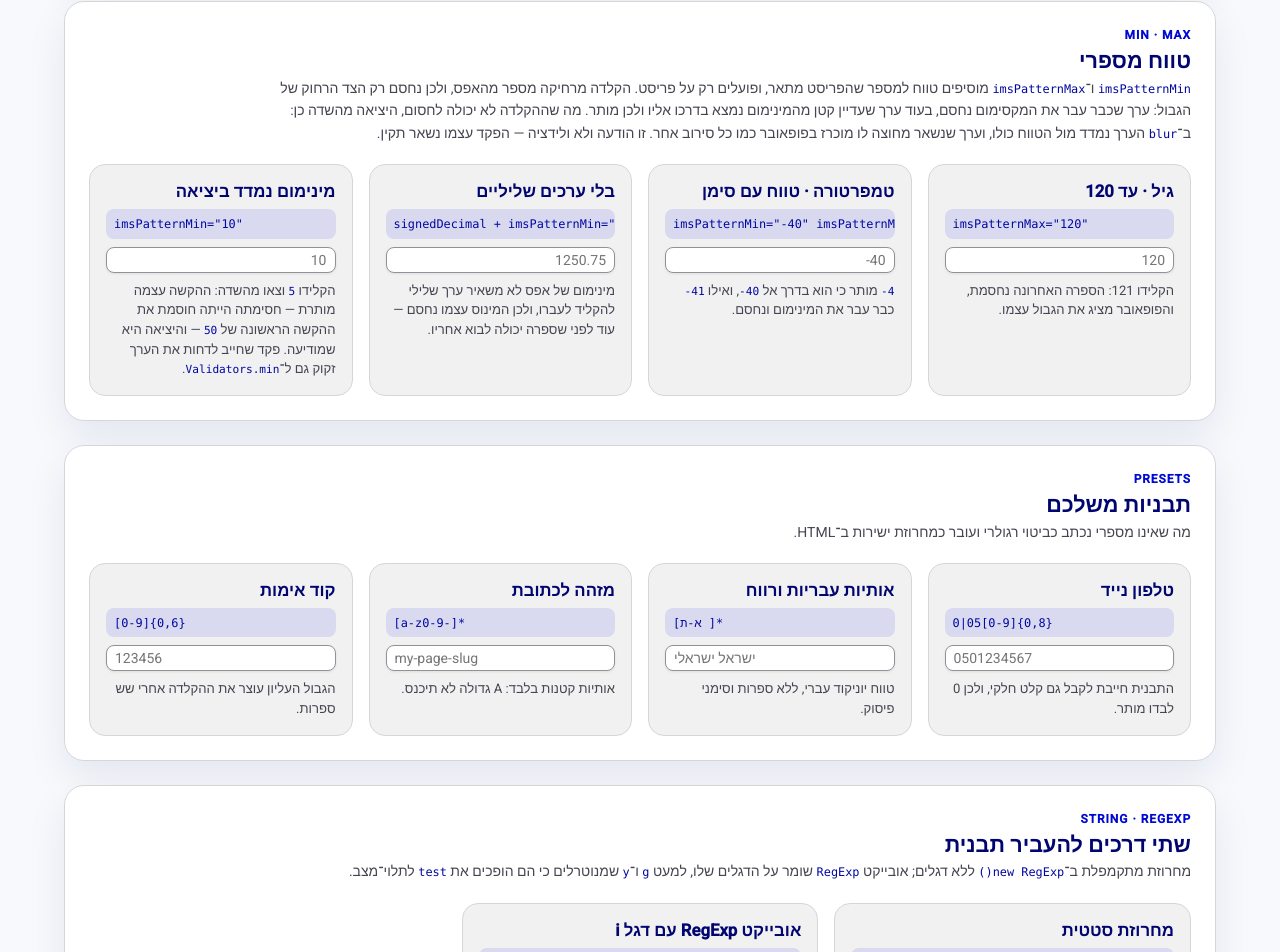
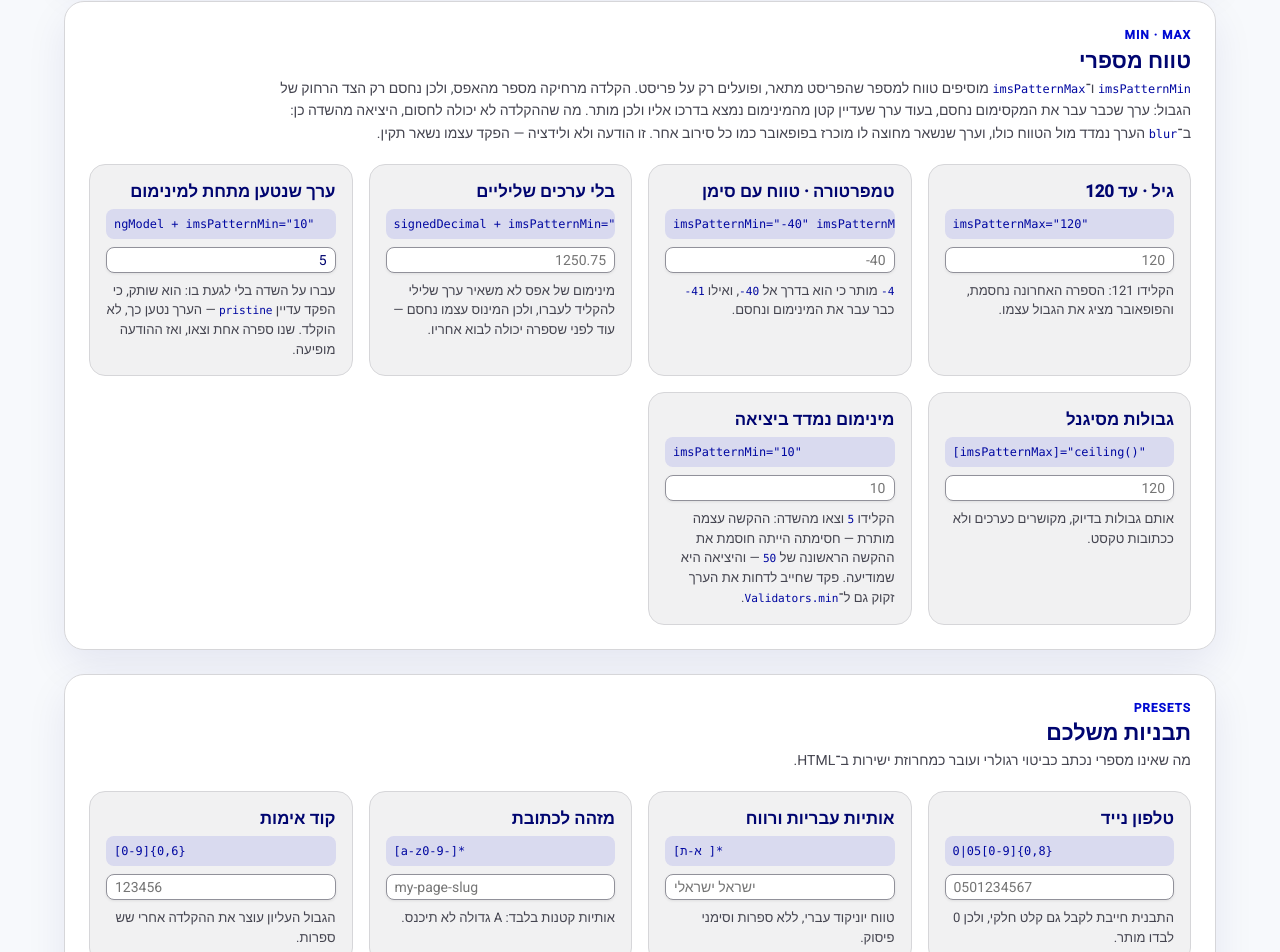
Before and after one commit to Far-Art/features-testing, an Angular app: page /pattern in a window 1280 px wide. Shown: the part 1771-2723 px from the top of the page. Built offline with nearby package versions, Linux system fonts and the light colour scheme.

Commit message:
1.do not pop error on untouched control 2.dix positioning for rtl

```diff
--- a/src/app/components/ims-error-popover/ims-error-popover.directive.ts
+++ b/src/app/components/ims-error-popover/ims-error-popover.directive.ts
@@ -427,7 +427,11 @@ export class ImsErrorPopoverDirective
     /** Attaches or updates the panel in place and synchronizes ARIA references. */
     private showOrUpdatePopover(errors: readonly string[]): void {
         const alreadyAttached = this.connectedPopoverAttached();
-        const direction = getComputedStyle(this.popoverHost).direction === 'rtl'
+        // A field is often forced `ltr` so that digits keep their own order — `imsPattern` does
+        // exactly that on a numeric preset — while the panel holds a sentence in the page's
+        // language. So the direction is read from where the field sits, not from the field itself.
+        const context = this.popoverHost.parentElement ?? this.popoverHost;
+        const direction = getComputedStyle(context).direction === 'rtl'
             ? 'rtl'
             : 'ltr';
         const panelRef = this.attachConnectedPopover(ImsErrorPopoverPanel, {
--- a/src/app/pages/pattern-demo/pattern-demo.html
+++ b/src/app/pages/pattern-demo/pattern-demo.html
@@ -314,6 +314,39 @@
       </article>
 
       <article class="pattern-demo__preset">
+        <h3>ערך שנטען מתחת למינימום</h3>
+        <code class="pattern-demo__preset-pattern" dir="ltr">ngModel + imsPatternMin="10"</code>
+        <input
+          imsInput
+          autocomplete="off"
+          imsPattern="integer"
+          imsPatternMin="10"
+          ims-error-popover
+          [ngModel]="loadedAmount()"
+          (ngModelChange)="loadedAmount.set($event)"
+        />
+        <p>
+          עברו על השדה בלי לגעת בו: הוא שותק, כי הפקד עדיין <code>pristine</code> — הערך נטען כך,
+          לא הוקלד. שנו ספרה אחת וצאו, ואז ההודעה מופיעה.
+        </p>
+      </article>
+
+      <article class="pattern-demo__preset">
+        <h3>גבולות מסיגנל</h3>
+        <code class="pattern-demo__preset-pattern" dir="ltr">[imsPatternMax]="ceiling()"</code>
+        <input
+          imsInput
+          autocomplete="off"
+          placeholder="120"
+          imsPattern="integer"
+          [imsPatternMax]="ceiling()"
+          [imsPatternMin]="floor()"
+          ims-error-popover
+        />
+        <p>אותם גבולות בדיוק, מקושרים כערכים ולא ככתובות טקסט.</p>
+      </article>
+
+      <article class="pattern-demo__preset">
         <h3>מינימום נמדד ביציאה</h3>
         <code class="pattern-demo__preset-pattern" dir="ltr">imsPatternMin="10"</code>
         <input
--- a/src/app/pages/pattern-demo/pattern-demo.ts
+++ b/src/app/pages/pattern-demo/pattern-demo.ts
@@ -80,6 +80,13 @@ export class PatternDemo {
 
   /** A required field, so a refusal and a validation error can share one popover. */
   readonly quantity = signal('5');
+
+  /** A value the form loads below the minimum, so blur stays quiet until it is edited. */
+  readonly loadedAmount = signal('5');
+
+  /** Bounds that arrive as bound values rather than as attributes. */
+  readonly ceiling = signal(120);
+  readonly floor = signal(10);
 
   readonly numericPresets: readonly NumericPresetCard[] = [
     {
--- a/src/app/shared/ims-pattern.directive.ts
+++ b/src/app/shared/ims-pattern.directive.ts
@@ -1,4 +1,5 @@
 import { Directive, ElementRef, computed, inject, input, numberAttribute } from '@angular/core';
+import { NgControl } from '@angular/forms';
 import { IMS_ERROR_POPOVER_TARGET } from '../components/ims-error-popover';
 
 type ImsPatternElement = HTMLInputElement | HTMLTextAreaElement;
@@ -274,6 +275,8 @@ const insertedText = (event: InputEvent, multiline: boolean): string | null => {
  * has passed the maximum is refused, while one still short of the minimum is on its way there and
  * is let through. Leaving the field holds it to the whole range instead and announces a value
  * still outside it, which is a message and not a verdict — the control is never marked invalid.
+ * A control the user has not changed is left in peace: a form that loads a value outside the range
+ * is not something the user did, so tabbing past the field says nothing.
  * A minimum of zero or more also takes the sign away, because no negative value could be legal
  * under it. Neither bound applies to a custom pattern, which need not describe a number at all.
  *
@@ -350,8 +353,11 @@ export class ImsPatternDirective {
 
   /**
    * The smallest value the field may hold. It applies only to a preset, and only once a value
-   * has passed it going down — a value still short of it is on its way there. Left unset it is
-   * `NaN`, which no value is ever outside of.
+   * has passed it going down — a value still short of it is on its way there.
+   *
+   * A bound you do not have yet is `null` or `undefined`, which read as `NaN` and bound nothing.
+   * `0` is a real bound, so a limit that starts at zero while it loads refuses every value on
+   * the far side of zero until it arrives.
    */
   readonly min = input<number, unknown>(NaN, {
     alias: 'imsPatternMin',
@@ -425,11 +431,16 @@ export class ImsPatternDirective {
     optional: true,
   });
 
+  /** A form control on the same element, whose own state says whether the user has been here. */
+  private readonly ngControl = inject(NgControl, { self: true, optional: true });
+
   /** Last value the pattern accepted, restored when a change cannot be cancelled up front. */
   private acceptedValue = this.element.value;
   private acceptedCaret: number | null = null;
   /** Whether a refusal is standing on the popover, so it is withdrawn only once. */
   private announced = false;
+  /** Whether the user has changed the field, which a control's own `dirty` can lag behind. */
+  private edited = false;
   /** Whether the field can hold a line break at all; an `input` never can. */
   private readonly multiline = this.element.tagName === 'TEXTAREA';
   private composing = false;
@@ -512,7 +523,7 @@ export class ImsPatternDirective {
   protected onBlur(): void {
     const shown = this.element.value;
 
-    if (shown === '') {
+    if (shown === '' || this.untouched()) {
       return;
     }
 
@@ -521,6 +532,20 @@ export class ImsPatternDirective {
     const value = Number.isNaN(Number(shown)) ? this.acceptedValue : shown;
 
     this.announce(this.word(this.outOfRange(value)));
+  }
+
+  /**
+   * Whether a control on this element is still as the form loaded it. A value the user never
+   * changed is not theirs to be told about — a form that loads something outside the range says
+   * so when it is submitted, not when the user tabs past the field.
+   *
+   * The control's own `dirty` is the answer where there is a control at all, but it is set by the
+   * control's blur pipeline under `updateOn: 'blur'`, which may run after this listener, and not
+   * until submit under `updateOn: 'submit'`. So the guard's own record of having accepted a
+   * change stands in front of it, and a field with no control speaks either way.
+   */
+  private untouched(): boolean {
+    return this.ngControl !== null && !this.edited && !this.ngControl.dirty;
   }
 
   protected onMouseDown(): void {
@@ -569,6 +594,8 @@ export class ImsPatternDirective {
    * the user cannot edit their way out of.
    */
   private settle(revertable: boolean): void {
+    this.edited = true;
+
     const { value, selectionStart } = this.element;
     // Only an insertion is corrected: a deletion that leaves a leading zero stays as typed,
     // otherwise backspacing the zero out of `0.5` would put it straight back.
@@ -690,7 +717,17 @@ export class ImsPatternDirective {
     return null;
   }
 
+  /**
+   * Whether the field may hold a value: the pattern has to accept it, and a bound may only be
+   * passed by the change being made. A value that was already outside the range stays editable —
+   * refusing every keystroke inside it would trap the user in a value the guard never accepted
+   * in the first place, which is the same reason a deletion is never refused.
+   */
   private accepts(value: string): boolean {
-    return this.matches(value) && this.exceeded(value) === null;
+    if (!this.matches(value)) {
+      return false;
+    }
+
+    return this.exceeded(value) === null || this.exceeded(this.acceptedValue) !== null;
   }
 }
```
Also changed, not shown: src/app/shared/ims-pattern.directive.md (+33 -3 lines), src/app/components/ims-error-popover/README.md.
